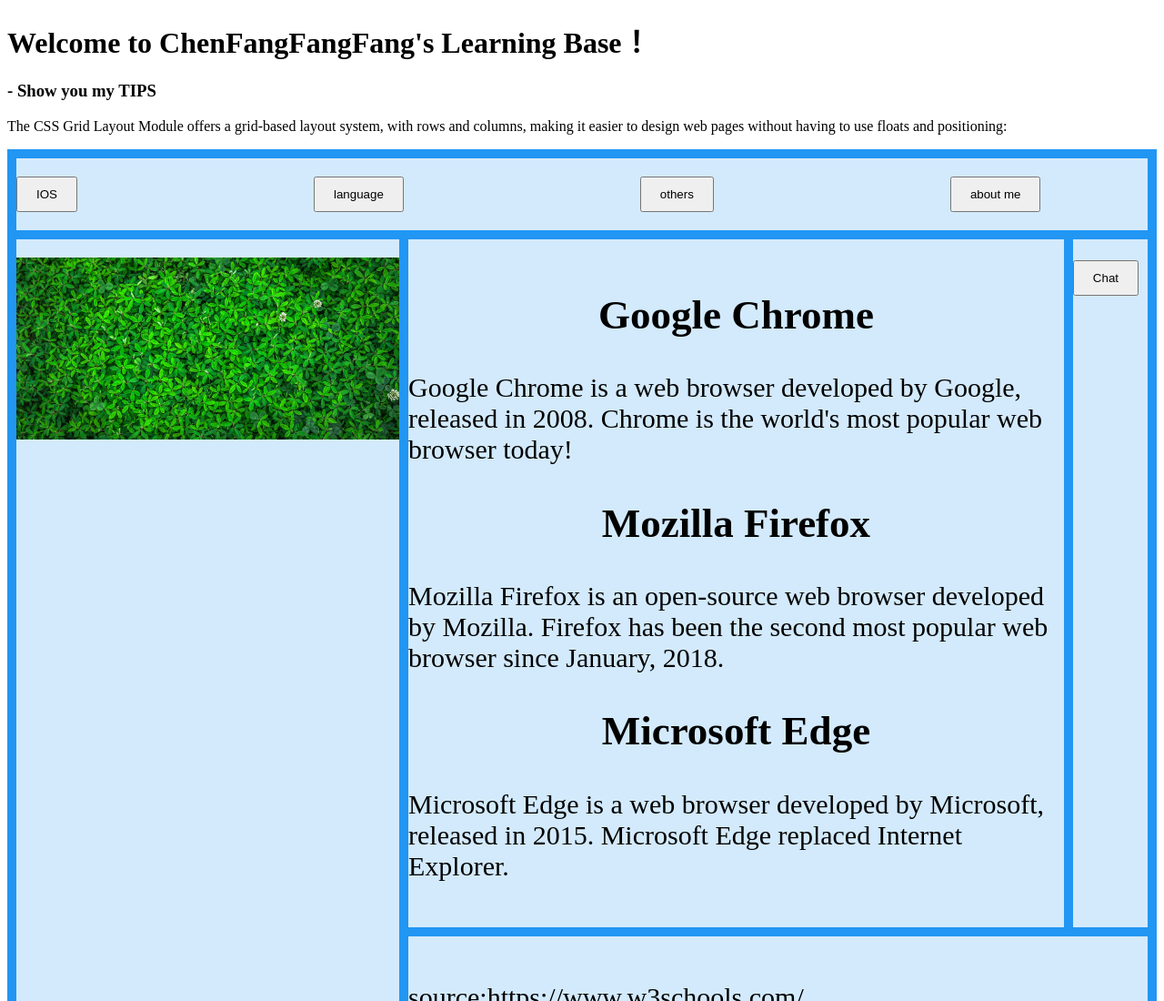
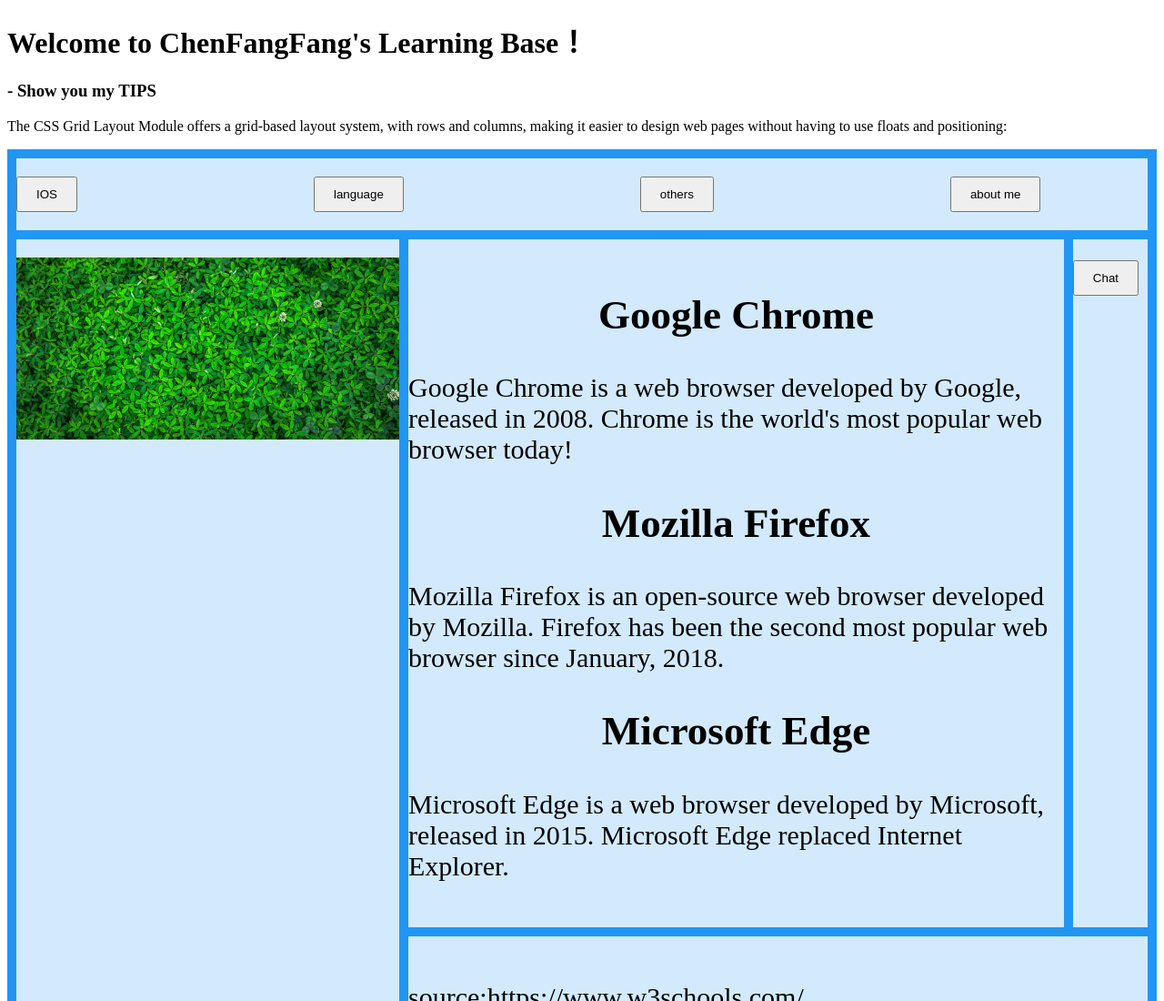
Before and after one commit to ChenFangFangFang/chenfangfangfang.github.io, a plain HTML site: page index.html in a window 1280 px wide. Shown: the top 1100 px of the page at 91% size. Drawn offline with Linux system fonts and the light colour scheme.

Commit message:
index.html

```diff
--- a/index.html
+++ b/index.html
@@ -9,7 +9,7 @@
 </head>
 <body>
 
-<h1>Welcome to ChenFangFangFang's Learning Base！</h1>
+<h1>Welcome to ChenFangFang's Learning Base！</h1>
 <h3>- Show you my TIPS</h3>
 
 <p>The CSS Grid Layout Module offers a grid-based layout system, with rows and columns, making it easier to design web pages without having to use floats and positioning:</p>
```
